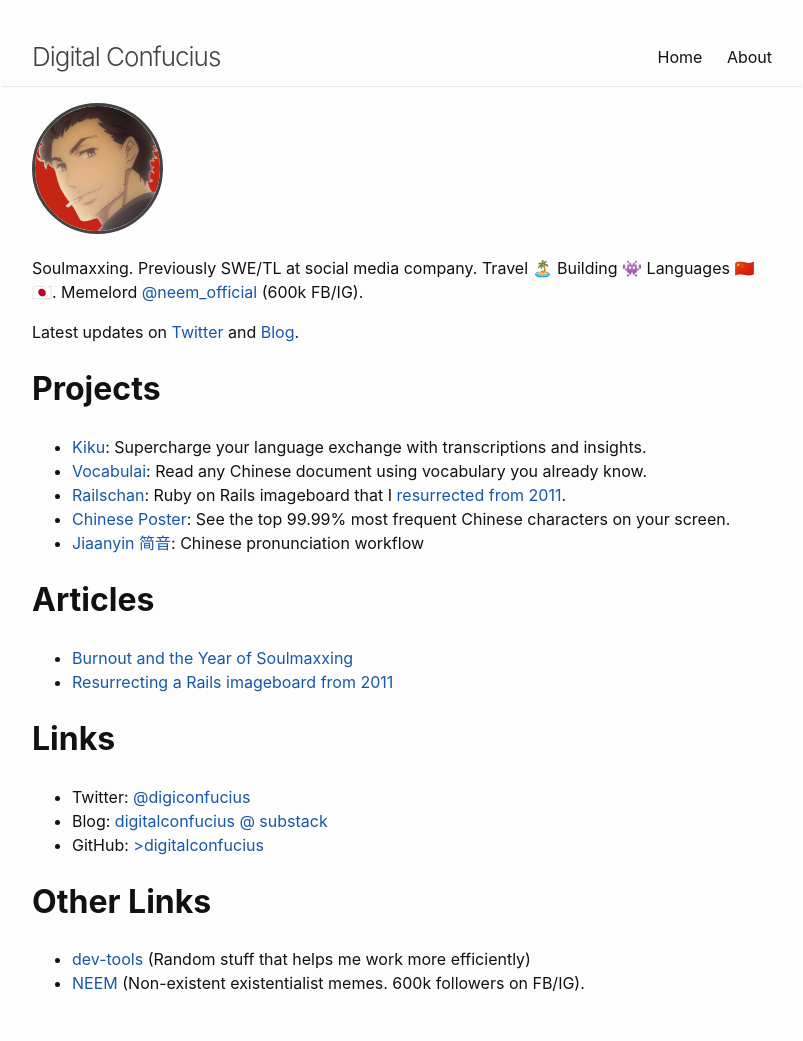
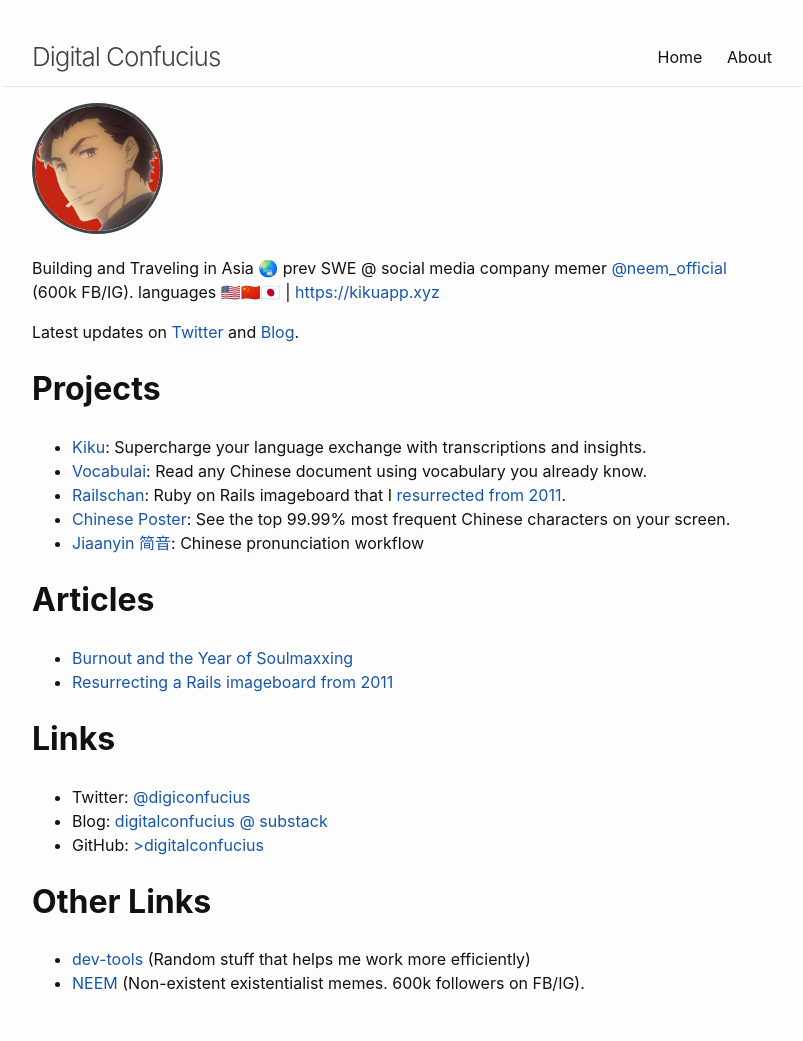
Before and after one commit to digitalconfucius/digitalconfucius.github.io, a Jekyll site: the page built from index.markdown, in a window 1280 px wide. Shown: the whole page, without its empty margins (238-1041 px from the left). Built offline with Jekyll 4.4.1, drawn with Linux system fonts in a browser that asks for light colours.

Commit message:
Update index.markdown

```diff
--- a/index.markdown
+++ b/index.markdown
@@ -6,7 +6,10 @@ layout: home
 
 <img src="{{ '/assets/images/profile.png' | relative_url }}" alt="Profile Image" class="profile-image" width="125" />
 
-Soulmaxxing. Previously SWE/TL at social media company. Travel 🏝️ Building 👾 Languages 🇨🇳🇯🇵. Memelord [@neem_official](https://www.instagram.com/neem_official/) (600k FB/IG).
+Building and Traveling in Asia 🌏
+prev SWE @ social media company
+memer [@neem_official](https://www.instagram.com/neem_official/) (600k FB/IG).
+languages  🇺🇸🇨🇳🇯🇵 | [https://kikuapp.xyz](http://kikuapp.xyz)
 
 Latest updates on [Twitter](https://twitter.com/digiconfucius) and [Blog](https://digitalconfucius.substack.com/).
 
```
